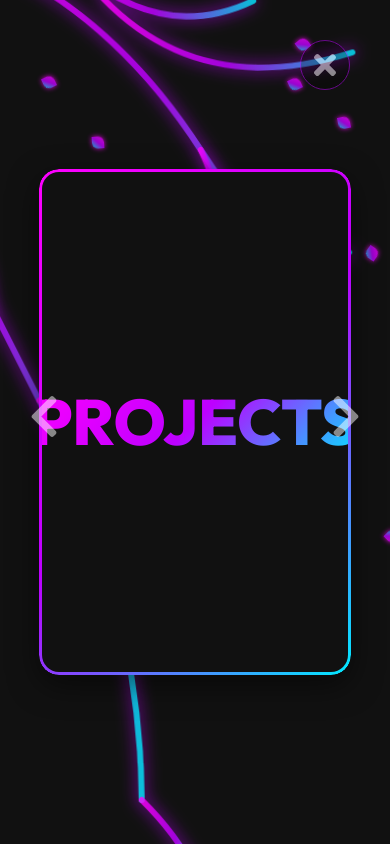
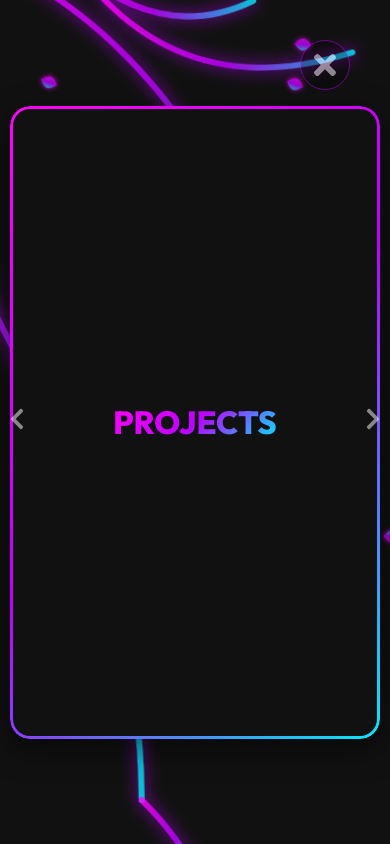
Before and after one commit to ashmi2k6-ai/ash-portfolio, a React (Vite) app: page / in a window 390 px wide. Both pictures are taken after a click on the link "PROJECTS". Built offline with nearby package versions, Linux system fonts and the light colour scheme.

Commit message:
Add responsive design for mobile and tablet screens

```diff
--- a/src/components/Flashcard.jsx
+++ b/src/components/Flashcard.jsx
@@ -18,6 +18,21 @@ const CardInner = styled(motion.div)`
   height: 60vh;
   position: relative;
   transform-style: preserve-3d;
+
+  @media (max-width: 1024px) {
+    width: 85%;
+    height: 65vh;
+  }
+
+  @media (max-width: 768px) {
+    width: 90%;
+    height: 70vh;
+  }
+
+  @media (max-width: 480px) {
+    width: 95%;
+    height: 75vh;
+  }
 `;
 
 const CardFace = styled.div`
@@ -62,6 +77,14 @@ const CardFront = styled(CardFace)`
     -webkit-background-clip: text;
     -webkit-text-fill-color: transparent;
     text-align: center;
+
+    @media (max-width: 768px) {
+      font-size: 2.5rem;
+    }
+
+    @media (max-width: 480px) {
+      font-size: 2rem;
+    }
   }
 `;
 
@@ -77,6 +100,14 @@ const CardBack = styled(CardFace)`
     background: var(--fusion-gradient);
     -webkit-background-clip: text;
     -webkit-text-fill-color: transparent;
+
+    @media (max-width: 768px) {
+      font-size: 1.8rem;
+    }
+
+    @media (max-width: 480px) {
+      font-size: 1.5rem;
+    }
   }
 
   p, li {
@@ -91,7 +122,7 @@ const CardBack = styled(CardFace)`
   }
 `;
 
-const Flashcard = ({ title, frontContent, backContent, isFlippable = true, isStatic = false }) => {
+const Flashcard = ({ title, frontContent, backContent, isFlippable = true }) => {
   const [isFlipped, setIsFlipped] = useState(false);
 
   const handleFlip = () => {
@@ -103,11 +134,11 @@ const Flashcard = ({ title, frontContent, backContent, isFlippable = true, isSta
     <CardContainer
       onClick={handleFlip}
       as={motion.div}
-      whileHover={(!isFlippable && !isStatic) ? { scale: 1.02 } : {}}
-      animate={(!isFlippable && !isStatic) ? {
+      whileHover={!isFlippable ? { scale: 1.02 } : {}}
+      animate={!isFlippable ? {
         boxShadow: ["0 0 20px rgba(189, 0, 255, 0.2)", "0 0 40px rgba(189, 0, 255, 0.4)", "0 0 20px rgba(189, 0, 255, 0.2)"]
       } : {}}
-      transition={(!isFlippable && !isStatic) ? { duration: 3, repeat: Infinity, ease: "easeInOut" } : {}}
+      transition={!isFlippable ? { duration: 3, repeat: Infinity, ease: "easeInOut" } : {}}
       style={{ cursor: isFlippable ? 'pointer' : 'default' }}
     >
       <CardInner
--- a/src/components/FlashcardDeck.jsx
+++ b/src/components/FlashcardDeck.jsx
@@ -33,6 +33,16 @@ const NavigationButton = styled.button`
   &:hover {
     opacity: 1;
     color: var(--neon-purple);
+  }
+
+  @media (max-width: 768px) {
+    font-size: 2rem;
+    ${props => props.left ? 'left: 10px;' : 'right: 10px;'}
+  }
+
+  @media (max-width: 480px) {
+    font-size: 1.5rem;
+    ${props => props.left ? 'left: 5px;' : 'right: 5px;'}
   }
 `;
 
@@ -124,7 +134,6 @@ const FlashcardDeck = ({ initialSectionIndex = 0, onBackToHome }) => {
                         frontContent={sections[index].frontContent}
                         backContent={sections[index].backContent}
                         isFlippable={sections[index].isFlippable !== false}
-                        isStatic={sections[index].isStatic === true}
                     />
                 </motion.div>
             </AnimatePresence>
--- a/src/components/Home.jsx
+++ b/src/components/Home.jsx
@@ -25,6 +25,14 @@ const Greeting = styled.h1`
     -webkit-background-clip: text;
     -webkit-text-fill-color: transparent;
   }
+
+  @media (max-width: 768px) {
+    font-size: 2rem;
+  }
+
+  @media (max-width: 480px) {
+    font-size: 1.8rem;
+  }
 `;
 
 const ProfileImage = styled.div`
@@ -38,6 +46,17 @@ const ProfileImage = styled.div`
   background-image: url('https://via.placeholder.com/150'); /* Replace with actual image logic or passed prop */
   background-size: cover;
   background-position: center;
+
+  @media (max-width: 768px) {
+    width: 120px;
+    height: 120px;
+  }
+
+  @media (max-width: 480px) {
+    width: 100px;
+    height: 100px;
+    margin-bottom: 1.5rem;
+  }
 `;
 
 const NavBar = styled.nav`
@@ -80,6 +99,16 @@ const NavItem = styled(motion.a)`
     -webkit-background-clip: text;
     -webkit-text-fill-color: transparent;
   }
+
+  @media (max-width: 768px) {
+    font-size: 1rem;
+    padding: 0.4rem 0.8rem;
+  }
+
+  @media (max-width: 480px) {
+    font-size: 0.9rem;
+    padding: 0.3rem 0.6rem;
+  }
 `;
 
 const Home = ({ onNavigate }) => {
--- a/src/data/sections.js
+++ b/src/data/sections.js
@@ -28,40 +28,40 @@ export const sections = [
     title: 'Skills',
     frontContent: 'Skills',
     backContent: `
-      <div style="text-align: center;">
-        <h3 style="margin-bottom: 20px;">Technical Proficiency</h3>
-        <div style="display: flex; flex-wrap: wrap; justify-content: center; gap: 1rem; margin-top: 1rem;">
-          <span style="padding: 0.8rem 1.5rem; border: 2px solid var(--neon-blue); border-radius: 12px; color: var(--neon-blue); font-weight: 600; background: rgba(0, 234, 255, 0.05);">React+Vite</span>
-          <span style="padding: 0.8rem 1.5rem; border: 2px solid var(--neon-pink); border-radius: 12px; color: var(--neon-pink); font-weight: 600; background: rgba(255, 0, 255, 0.05);">HTML</span>
-          <span style="padding: 0.8rem 1.5rem; border: 2px solid var(--neon-purple); border-radius: 12px; color: var(--neon-purple); font-weight: 600; background: rgba(189, 0, 255, 0.05);">CSS</span>
-          <span style="padding: 0.8rem 1.5rem; border: 2px solid var(--neon-orange); border-radius: 12px; color: var(--neon-orange); font-weight: 600; background: rgba(255, 140, 0, 0.05);">Python</span>
+      <div style="text-align: center; width: 100%;">
+        <h3>Technical Proficiency</h3>
+        <div style="display: flex; justify-content: center; gap: 2rem; flex-wrap: wrap; margin-top: 2rem;">
+          <div style="padding: 1rem; border: 1px solid var(--neon-blue); border-radius: 10px; min-width: 120px;">React+Vite</div>
+          <div style="padding: 1rem; border: 1px solid var(--neon-pink); border-radius: 10px; min-width: 120px;">HTML</div>
+          <div style="padding: 1rem; border: 1px solid var(--neon-purple); border-radius: 10px; min-width: 120px;">CSS</div>
+          <div style="padding: 1rem; border: 1px solid var(--neon-orange); border-radius: 10px; min-width: 120px;">Python</div>
         </div>
       </div>
     `,
   },
   {
     id: 'strengths',
-    title: 'My Strengths',
+    title: 'Key Attributes',
     frontContent: 'My Strengths',
     backContent: `
-      <div style="width: 100%; height: 100%; display: flex; flex-direction: column; justify-content: space-between; padding: 25px; box-sizing: border-box;">
-        <h3 style="text-align: center; margin-bottom: 20px; color: var(--dark-bg); font-weight: 800; font-size: 2.2rem; letter-spacing: 2px;">MY STRENGTHS</h3>
-        <div style="display: grid; grid-template-columns: 1fr 1fr; grid-template-rows: 1fr 1fr; gap: 20px; flex-grow: 1;">
-          <div style="background: rgba(255, 0, 255, 0.08); border: 4px solid #ff00ff; padding: 20px; border-radius: 15px; text-align: center; display: flex; flex-direction: column; justify-content: center; box-shadow: 0 4px 15px rgba(255, 0, 255, 0.1);">
-            <strong style="color: #330033; display: block; font-size: 1.2rem; margin-bottom: 8px;">Quick Learner</strong>
-            <p style="font-size: 0.9rem; color: #440044; margin: 0; line-height: 1.4; font-weight: 500;">Rapidly grasping new concepts and modern technologies with ease.</p>
+      <div style="width: 100%; height: 100%; display: flex; flex-direction: column; justify-content: center; padding: 1rem;">
+        <h3 style="margin-bottom: 1.5rem; text-align: center; color: #333;">Key Attributes</h3>
+        <div style="display: grid; grid-template-columns: 1fr 1fr; grid-template-rows: 1fr 1fr; gap: 15px; height: 70%;">
+          <div style="background-color: #fff0f5; border: 2px solid #ff69b4; border-radius: 8px; padding: 12px; display: flex; flex-direction: column; justify-content: center;">
+            <strong style="color: #ff1493; font-size: 1rem;">Quick Learner</strong>
+            <p style="color: #442233; font-size: 0.85rem; margin: 4px 0 0;">Rapidly grasping new concepts and complex technologies with ease.</p>
           </div>
-          <div style="background: rgba(0, 234, 255, 0.08); border: 4px solid #00eaff; padding: 20px; border-radius: 15px; text-align: center; display: flex; flex-direction: column; justify-content: center; box-shadow: 0 4px 15px rgba(0, 234, 255, 0.1);">
-            <strong style="color: #003333; display: block; font-size: 1.2rem; margin-bottom: 8px;">Quick Adapter</strong>
-            <p style="font-size: 0.9rem; color: #004444; margin: 0; line-height: 1.4; font-weight: 500;">Efficiently adjusting to evolving project needs and workflows.</p>
+          <div style="background-color: #f0f8ff; border: 2px solid #00bfff; border-radius: 8px; padding: 12px; display: flex; flex-direction: column; justify-content: center;">
+            <strong style="color: #00008b; font-size: 1rem;">Quick Adapter</strong>
+            <p style="color: #223344; font-size: 0.85rem; margin: 4px 0 0;">Seamlessly adjusting to evolving project requirements and tools.</p>
           </div>
-          <div style="background: rgba(189, 0, 255, 0.08); border: 4px solid #bd00ff; padding: 20px; border-radius: 15px; text-align: center; display: flex; flex-direction: column; justify-content: center; box-shadow: 0 4px 15px rgba(189, 0, 255, 0.1);">
-            <strong style="color: #1a0033; display: block; font-size: 1.2rem; margin-bottom: 8px;">Versatile</strong>
-            <p style="font-size: 0.9rem; color: #220044; margin: 0; line-height: 1.4; font-weight: 500;">Highly capable across multiple tools and development environments.</p>
+          <div style="background-color: #f5f0ff; border: 2px solid #9370db; border-radius: 8px; padding: 12px; display: flex; flex-direction: column; justify-content: center;">
+            <strong style="color: #4b0082; font-size: 1rem;">Versatile</strong>
+            <p style="color: #332244; font-size: 0.85rem; margin: 4px 0 0;">Multi-talented approach to technical challenges and creative design.</p>
           </div>
-          <div style="background: rgba(255, 140, 0, 0.08); border: 4px solid #ff8c00; padding: 20px; border-radius: 15px; text-align: center; display: flex; flex-direction: column; justify-content: center; box-shadow: 0 4px 15px rgba(255, 140, 0, 0.1);">
-            <strong style="color: #331a00; display: block; font-size: 1.2rem; margin-bottom: 8px;">Team Player</strong>
-            <p style="font-size: 0.9rem; color: #442200; margin: 0; line-height: 1.4; font-weight: 500;">Collaborating seamlessly to deliver high-quality collective results.</p>
+          <div style="background-color: #fffaf0; border: 2px solid #ff8c00; border-radius: 8px; padding: 12px; display: flex; flex-direction: column; justify-content: center;">
+            <strong style="color: #8b4513; font-size: 1rem;">Team Player</strong>
+            <p style="color: #443322; font-size: 0.85rem; margin: 4px 0 0;">Collaborating effectively to achieve shared goals and group success.</p>
           </div>
         </div>
       </div>
@@ -119,9 +119,9 @@ export const sections = [
       <div>
         <h3>Get In Touch</h3>
         <p>I'd love to connect and discuss opportunities.</p>
-        <p style="margin: 10px 0;"><strong>Email:</strong> <a href="mailto:ashmi2k6@gmail.com" style="color: inherit; text-decoration: underline;">ashmi2k6@gmail.com</a></p>
-        <p style="margin: 10px 0;"><strong>LinkedIn:</strong> <a href="https://linkedin.com/in/ashmi-868023342" target="_blank" style="color: inherit; text-decoration: underline;">linkedin.com/in/ashmi-868023342</a></p>
-        <p style="margin: 10px 0;"><strong>GitHub:</strong> <a href="https://github.com/ashmi2k6-ai" target="_blank" style="color: inherit; text-decoration: underline;">github.com/ashmi2k6-ai</a></p>
+        <p><strong>Email:</strong> <a href="mailto:ashmi2k6@gmail.com" style="color: inherit; text-decoration: underline;">ashmi2k6@gmail.com</a></p>
+        <p><strong>LinkedIn:</strong> <a href="https://linkedin.com/in/ashmi-868023342" target="_blank" style="color: inherit; text-decoration: underline;">linkedin.com/in/ashmi-868023342</a></p>
+        <p><strong>GitHub:</strong> <a href="https://github.com/ashmi2k6-ai" target="_blank" style="color: inherit; text-decoration: underline;">github.com/ashmi2k6-ai</a></p>
       </div>
     `,
   },
@@ -136,7 +136,6 @@ export const sections = [
       </div>
     `,
     isFlippable: false,
-    isStatic: true,
     hideFromNav: true
   }
 ];
```
